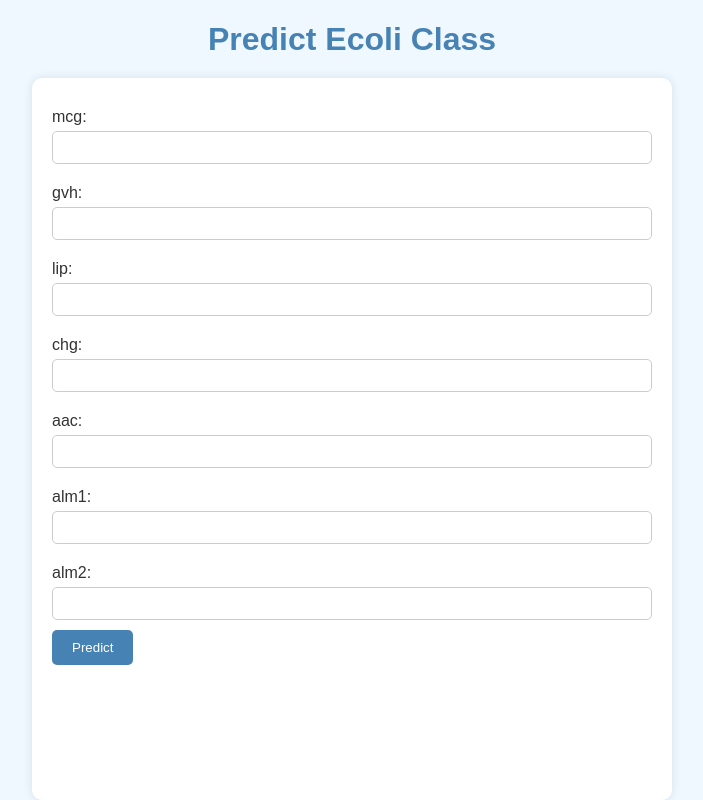
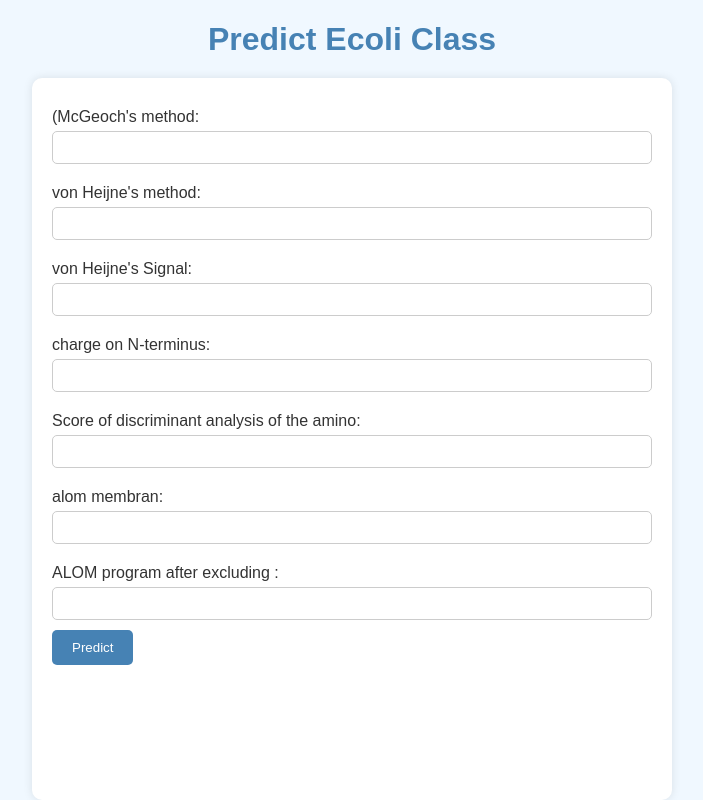
Before and after one commit to mahruss203/ecooo, a Flask app: page / in a window 1280 px wide. Shown: the whole page, without its empty margins (288-991 px from the left). Run offline with Flask 3, Linux system fonts and the light colour scheme.

Commit message:
index.html

```diff
--- a/templates/index.html
+++ b/templates/index.html
@@ -64,25 +64,25 @@
 <body>
     <h1>Predict Ecoli Class</h1>
     <form method="POST" action="/predict">
-        <label for="mcg">mcg:</label>
+        <label for="mcg">(McGeoch's method:</label>
         <input type="text" id="mcg" name="mcg" required><br>
 
-        <label for="gvh">gvh:</label>
+        <label for="gvh">von Heijne's method:</label>
         <input type="text" id="gvh" name="gvh" required><br>
 
-        <label for="lip">lip:</label>
+        <label for="lip">von Heijne's Signal:</label>
         <input type="text" id="lip" name="lip" required><br>
 
-        <label for="chg">chg:</label>
+        <label for="chg">charge on N-terminus:</label>
         <input type="text" id="chg" name="chg" required><br>
 
-        <label for="aac">aac:</label>
+        <label for="aac">Score of discriminant analysis of the amino:</label>
         <input type="text" id="aac" name="aac" required><br>
 
-        <label for="alm1">alm1:</label>
+        <label for="alm1">alom membran:</label>
         <input type="text" id="alm1" name="alm1" required><br>
 
-        <label for="alm2">alm2:</label>
+        <label for="alm2">ALOM program after excluding :</label>
         <input type="text" id="alm2" name="alm2" required><br>
 
         <button type="submit">Predict</button>
```
